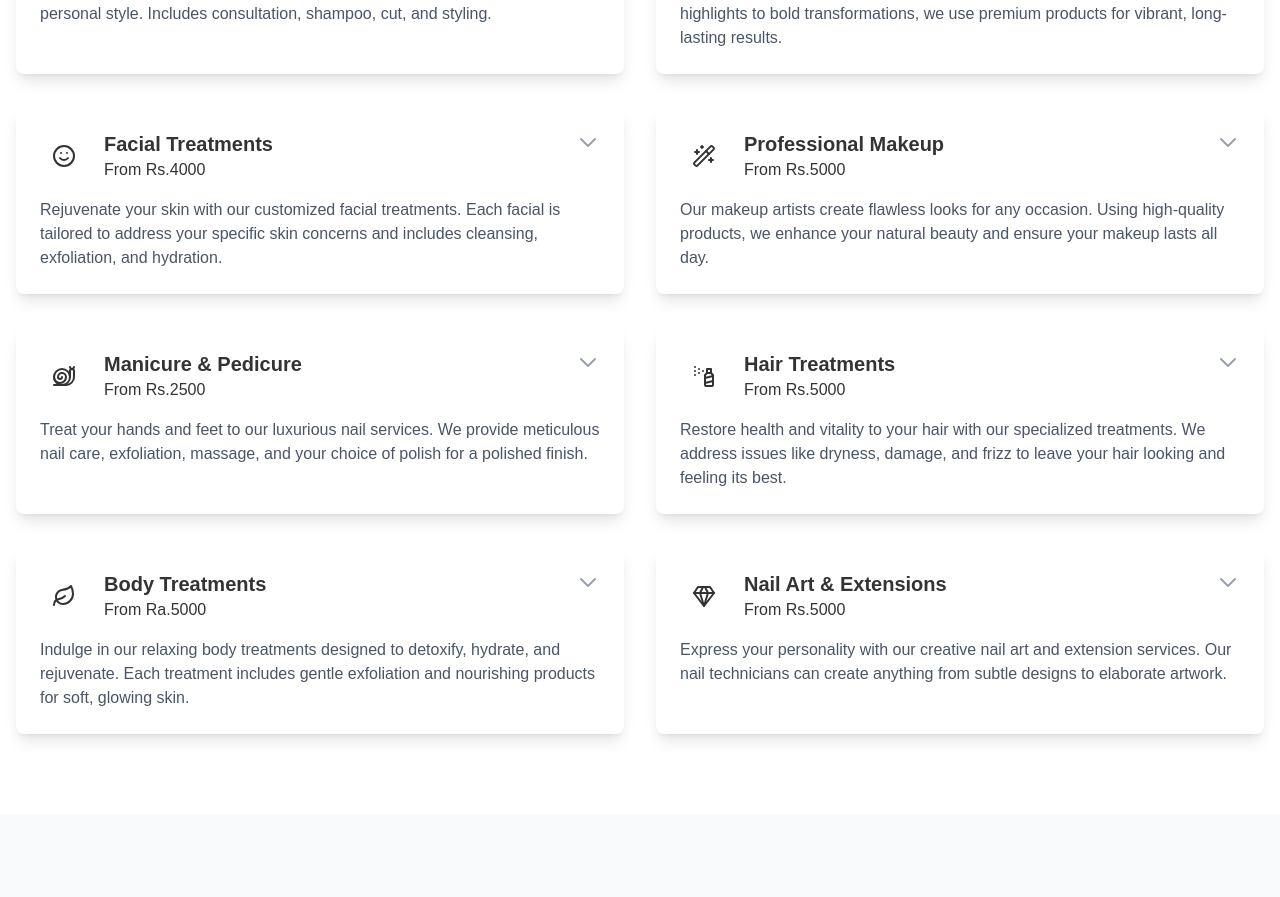
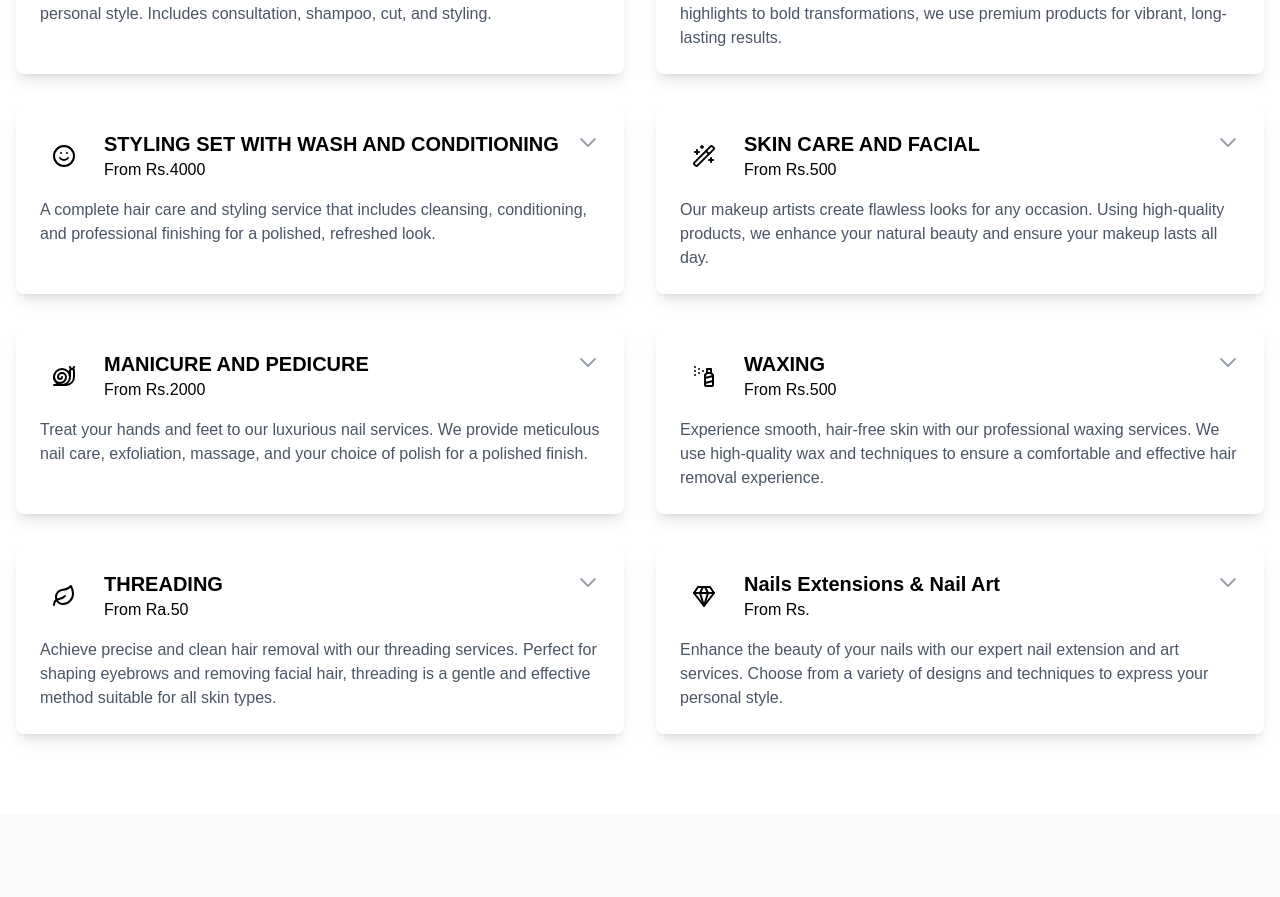
Before and after one commit to ranishraj007/MangpahanSalon, a React (Vite) app: page /services in a window 1280 px wide. Shown: the part 826-1723 px from the top of the page. Built offline with nearby package versions, Linux system fonts and the light colour scheme.

Commit message:
added price list in services

```diff
--- a/src/pages/About.jsx
+++ b/src/pages/About.jsx
@@ -16,9 +16,9 @@ const About = () => {
 
   const team = [
     {
-      name: "Aarav Sharma",
+      name: "Sudip Rai",
       role: "Founder & Master Stylist",
-      image: "/placeholder.svg?height=400&width=400",
+      image: "https://www.facebook.com/photo/?fbid=1049025667166495&set=a.k",
       bio: "With over 15 years of experience, Aarav brings creativity and precision to every haircut and style.",
     },
     {
@@ -33,12 +33,12 @@ const About = () => {
       image: "/placeholder.svg?height=400&width=400",
       bio: "Rohan is known for his ability to enhance natural beauty with his expert makeup techniques for any occasion.",
     },
-    {
-      name: "Sita Gurung",
-      role: "Nail Technician",
-      image: "/placeholder.svg?height=400&width=400",
-      bio: "Sita creates beautiful, long-lasting nail designs that express each client's personal style.",
-    },
+    // {
+    //   name: "Sita Gurung",
+    //   role: "Nail Technician",
+    //   image: "/placeholder.svg?height=400&width=400",
+    //   bio: "Sita creates beautiful, long-lasting nail designs that express each client's personal style.",
+    // },
   ];
 
   return (
--- a/src/pages/Services.jsx
+++ b/src/pages/Services.jsx
@@ -1,161 +1,163 @@
-"use client"
+"use client";
 import React from "react";
 
-import { useState } from "react"
-import { motion, AnimatePresence } from "framer-motion"
-import { Scissors, Palette, Smile, Wand2, SnailIcon as Nail, SprayCanIcon as Spray, Leaf, Gem } from "lucide-react"
-import PageTransition from "../components/PageTransition"
-import SectionTitle from "../components/SectionTitle"
+import { useState } from "react";
+import { motion, AnimatePresence } from "framer-motion";
+import {
+  Scissors,
+  Palette,
+  Smile,
+  Wand2,
+  SnailIcon as Nail,
+  SprayCanIcon as Spray,
+  Leaf,
+  Gem,
+} from "lucide-react";
+import PageTransition from "../components/PageTransition";
+import SectionTitle from "../components/SectionTitle";
 
 const Services = () => {
   const categories = [
     { id: "all", name: "All Services" },
-    { id: "hair", name: "Hair" },
+    { id: "hair", name: "HAIR CUT WITH WASH AND BLOW DRY SETTING" },
     { id: "face", name: "Face & Skin" },
     { id: "body", name: "Body" },
     { id: "nails", name: "Nails" },
-  ]
+  ];
 
   const services = [
     {
       id: 1,
-      title: "Haircut & Styling",
+      title: "HAIR CUT WITH WASH AND BLOW DRY SETTING",
       category: "hair",
       icon: Scissors,
-      price: "From Rs.750",
+      price: "From Rs.700",
       description:
         "Our expert stylists provide precision haircuts tailored to your face shape and personal style. Includes consultation, shampoo, cut, and styling.",
       details: [
-        "Women's Haircut & Style - Rs.2000",
-        "Men's Haircut & Style - Rs.1000",
-        "Children's Haircut (Under 12) - Rs.600",
-        "Blow Dry & Style - Rs.1500",
-        "Special Occasion Styling - Rs.3000",
+        "Man Hair Cut - Rs.700",
+        "Ladies - Rs.1500",
+        "Ladies Hair Trimming- Rs.1000",
+        "Fringe/Bangs - Rs.250",
+        "Beard Trim - Rs.200",
+        "Clean Shave - Rs.350",
       ],
     },
     {
       id: 2,
-      title: "Hair Coloring",
+      title: "HAIR COLOR AND HIGHLIGHTS",
       category: "hair",
       icon: Palette,
-      price: "From Rs.5000",
+      price: "From Rs.500",
       description:
         "Transform your look with our professional hair coloring services. From subtle highlights to bold transformations, we use premium products for vibrant, long-lasting results.",
       details: [
-        "Root Touch-Up - Rs.5000",
-        "Full Color - Rs.5000",
-        "Highlights/Lowlights - Rs.10000",
-        "Balayage/Ombre - Rs.10000",
-        "Fashion Colors - Rs.10000",
+        "Global (Per Tube)- Rs.5000",
+        "Root Touch Up - Rs.3000",
+        "Front Touch Up - Rs.2500",
+        "Classic Half Highlight/ Root Highlight - Rs.1500",
+        "Classic Full Highlight - Rs.6000/9000",
+        "Ombre - Rs.9000/13000",
+        "Balayage - Rs.7000",
+        "Creative Highlight (Per Foil) - Rs.9000/13000",
+        "Quick Toning (Per Tube) - Rs.3000",
       ],
     },
+
     {
       id: 3,
-      title: "Facial Treatments",
-      category: "face",
+      title: "STYLING SET WITH WASH AND CONDITIONING",
+      category: "hair",
       icon: Smile,
       price: "From Rs.4000",
       description:
-        "Rejuvenate your skin with our customized facial treatments. Each facial is tailored to address your specific skin concerns and includes cleansing, exfoliation, and hydration.",
+        "A complete hair care and styling service that includes cleansing, conditioning, and professional finishing for a polished, refreshed look.",
       details: [
-        "Express Facial - Rs.4000",
-        "Classic Facial - Rs.6500",
-        "Deep Cleansing Facial - Rs.6500",
-        "Anti-Aging Facial - Rs.8500",
-        "Acne Treatment Facial - Rs.6500",
+        "Ladies Blow Dry - Rs.1000",
+        "Ironing/Tongs/Roller Set - Rs.1200",
+        "Man Hair Style/Set - Rs.300",
       ],
     },
     {
       id: 4,
-      title: "Professional Makeup",
+      title: "SKIN CARE AND FACIAL",
       category: "face",
       icon: Wand2,
-      price: "From Rs.5000",
+      price: "From Rs.500",
       description:
         "Our makeup artists create flawless looks for any occasion. Using high-quality products, we enhance your natural beauty and ensure your makeup lasts all day.",
       details: [
-        "Everyday Makeup - Rs.5000",
-        "Special Occasion Makeup - Rs.5000",
-        "Bridal Makeup - Rs.10000",
-        "Makeup Lesson - Rs.6500",
-        "Makeup with Lashes - Rs.5500",
+        "Super Express Clean Up - Rs.500",
+        "Casmara Clean Up - Rs.2000",
+        "Mini Casmara Facial with Gold Mask - Rs.4000",
       ],
     },
     {
       id: 5,
-      title: "Manicure & Pedicure",
+      title: "MANICURE AND PEDICURE",
       category: "nails",
       icon: Nail,
-      price: "From Rs.2500",
+      price: "From Rs.2000",
       description:
         "Treat your hands and feet to our luxurious nail services. We provide meticulous nail care, exfoliation, massage, and your choice of polish for a polished finish.",
       details: [
-        "Classic Manicure - Rs.2500",
-        "Gel Manicure - Rs.2500",
-        "Classic Pedicure - Rs.2500",
-        "Spa Pedicure - Ra.5000",
-        "Mani-Pedi Combo - Rs.5500",
+        "Manicure - Rs.2000",
+        "Pedicure - Rs.2000",
       ],
     },
     {
       id: 6,
-      title: "Hair Treatments",
+      title: "WAXING",
       category: "hair",
       icon: Spray,
-      price: "From Rs.5000",
+      price: "From Rs.500",
       description:
-        "Restore health and vitality to your hair with our specialized treatments. We address issues like dryness, damage, and frizz to leave your hair looking and feeling its best.",
+        "Experience smooth, hair-free skin with our professional waxing services. We use high-quality wax and techniques to ensure a comfortable and effective hair removal experience.",
       details: [
-        "Deep Conditioning - Rs.5000",
-        "Keratin Treatment - Rs.6000+",
-        "Scalp Treatment - Rs.4000",
-        "Hair Mask - Rs.2500",
-        "Anti-Frizz Treatment - Rs.5000",
+        "Underarms - Rs.500",
+        "Whole Body - Rs.7000",
+        "Legs - Rs.1700",
+        "Hand - Rs.1200",
       ],
     },
     {
       id: 7,
-      title: "Body Treatments",
-      category: "body",
+      title: "THREADING",
+      category: "hair",
       icon: Leaf,
-      price: "From Ra.5000",
+      price: "From Ra.50",
       description:
-        "Indulge in our relaxing body treatments designed to detoxify, hydrate, and rejuvenate. Each treatment includes gentle exfoliation and nourishing products for soft, glowing skin.",
+        "Achieve precise and clean hair removal with our threading services. Perfect for shaping eyebrows and removing facial hair, threading is a gentle and effective method suitable for all skin types.",
       details: [
-        "Body Scrub - Ra.5000",
-        "Body Wrap - Rs.7000",
-        "Back Facial - Rs.5000",
-        "Hand & Foot Treatment - Rs.4000",
-        "Full Body Package - Rs.15000",
+        "Eyebrow - Rs.100",
+        "Upper Lip - Rs.50",
       ],
     },
     {
       id: 8,
-      title: "Nail Art & Extensions",
+      title: "Nails Extensions & Nail Art",
       category: "nails",
       icon: Gem,
-      price: "From Rs.5000",
+      price: "From Rs.",
       description:
-        "Express your personality with our creative nail art and extension services. Our nail technicians can create anything from subtle designs to elaborate artwork.",
+        "Enhance the beauty of your nails with our expert nail extension and art services. Choose from a variety of designs and techniques to express your personal style.",
       details: [
-        "Basic Nail Art (per nail) - Rs.200",
-        "Full Set Nail Art - Rs.5000+",
-        "Acrylic Extensions - Rs.5000+",
-        "Gel Extensions - Rs.5000+",
-        "Nail Repair (per nail) - Rs.500",
+        "Nails Exensio",
       ],
     },
-  ]
+  ];
 
-  const [activeCategory, setActiveCategory] = useState("all")
-  const [expandedService, setExpandedService] = useState(null)
+  const [activeCategory, setActiveCategory] = useState("all");
+  const [expandedService, setExpandedService] = useState(null);
 
   const filteredServices =
-    activeCategory === "all" ? services : services.filter((service) => service.category === activeCategory)
+    activeCategory === "all"
+      ? services
+      : services.filter((service) => service.category === activeCategory);
 
   const toggleExpand = (id) => {
-    setExpandedService(expandedService === id ? null : id)
-  }
+    setExpandedService(expandedService === id ? null : id);
+  };
 
   return (
     <PageTransition>
@@ -176,7 +178,8 @@ const Services = () => {
             animate={{ opacity: 1, y: 0 }}
             transition={{ duration: 0.6, delay: 0.2 }}
           >
-            Discover our comprehensive range of hair and beauty services designed to enhance your natural beauty
+            Discover our comprehensive range of hair and beauty services
+            designed to enhance your natural beauty
           </motion.p>
         </div>
       </section>
@@ -223,15 +226,22 @@ const Services = () => {
                     expandedService === service.id ? "ring-2 ring-primary" : ""
                   }`}
                 >
-                  <div className="p-6 cursor-pointer" onClick={() => toggleExpand(service.id)}>
+                  <div
+                    className="p-6 cursor-pointer "
+                    onClick={() => toggleExpand(service.id)}
+                  >
                     <div className="flex items-start justify-between">
                       <div className="flex items-center">
-                        <div className="bg-primary/10 p-3 rounded-full text-primary mr-4">
+                        <div className="bg-primary/10 p-3 rounded-full text-black mr-4">
                           <service.icon size={24} />
                         </div>
                         <div>
-                          <h3 className="text-xl font-bold text-secondary">{service.title}</h3>
-                          <p className="text-primary font-medium">{service.price}</p>
+                          <h3 className="text-xl font-bold text-black">
+                            {service.title}
+                          </h3>
+                          <p className="text-black font-medium">
+                            {service.price}
+                          </p>
                         </div>
                       </div>
                       <button
@@ -247,7 +257,12 @@ const Services = () => {
                           viewBox="0 0 24 24"
                           stroke="currentColor"
                         >
-                          <path strokeLinecap="round" strokeLinejoin="round" strokeWidth={2} d="M19 9l-7 7-7-7" />
+                          <path
+                            strokeLinecap="round"
+                            strokeLinejoin="round"
+                            strokeWidth={2}
+                            d="M19 9l-7 7-7-7"
+                          />
                         </svg>
                       </button>
                     </div>
@@ -264,11 +279,13 @@ const Services = () => {
                         className="px-6 pb-6"
                       >
                         <div className="pt-4 border-t border-gray-200">
-                          <h4 className="font-bold text-secondary mb-2">Service Options:</h4>
-                          <ul className="space-y-2">
+                          <h4 className="font-bold text-black mb-2">
+                            Service Options:
+                          </h4>
+                          <ul className="space-y-2 text-black">
                             {service.details.map((detail, index) => (
                               <li key={index} className="flex items-center">
-                                <span className="h-1.5 w-1.5 rounded-full bg-primary mr-2"></span>
+                                <span className="h-1.5 w-1.5 rounded-full bg-black mr-2 "></span>
                                 {detail}
                               </li>
                             ))}
@@ -308,7 +325,7 @@ const Services = () => {
         </div>
       </section>
     </PageTransition>
-  )
-}
+  );
+};
 
-export default Services
+export default Services;
```
